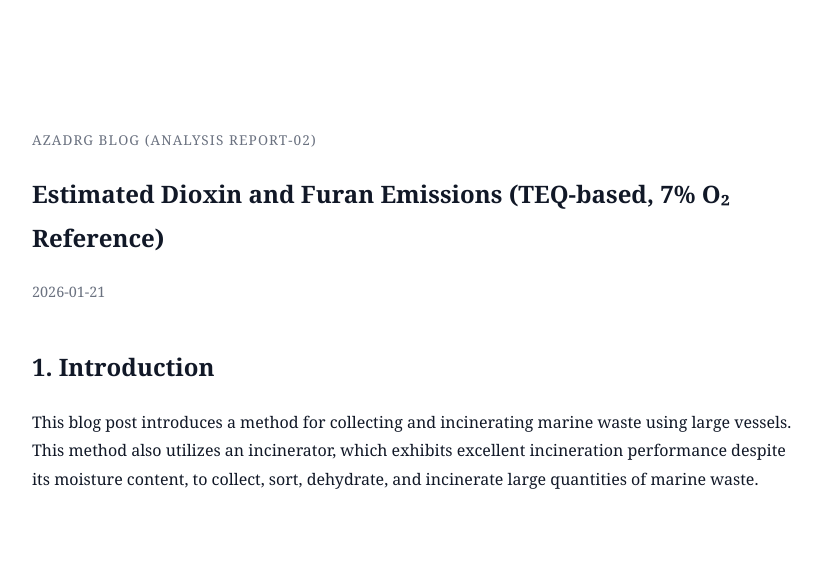
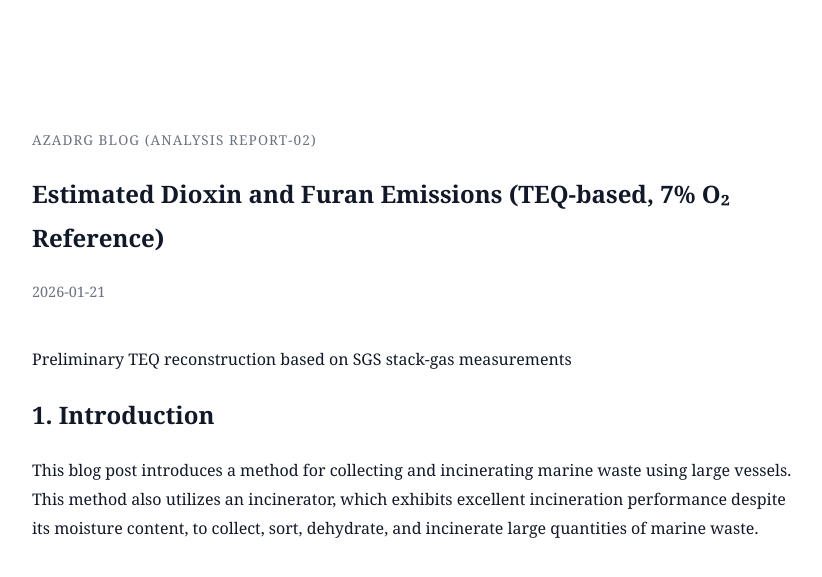
Before and after one commit to ssimsangmin49-creator/ecofriendly-polymer-compounds-incineration, a Jekyll site: the page built from _posts/2026-01-21-estimated-dioxin-teq.md, in a window 1280 px wide. Shown: the top 577 px of the page, without its empty margins (222-1044 px from the left). Built offline with Jekyll 4.4.1, drawn with Linux system fonts in a browser that asks for light colours.

Commit message:
Add preliminary TEQ reconstruction section
Added a preliminary TEQ reconstruction section to the blog post.

```diff
--- a/_posts/2026-01-21-estimated-dioxin-teq.md
+++ b/_posts/2026-01-21-estimated-dioxin-teq.md
@@ -4,6 +4,7 @@ title: "Estimated Dioxin and Furan Emissions (TEQ-based, 7% O₂ Reference)"
 permalink: /estimated-dioxine-teqe/
 label: "AZADrg Blog (Analysis report-02)"
 ---
+Preliminary TEQ reconstruction based on SGS stack-gas measurements
 
 ## 1. Introduction
 
```
